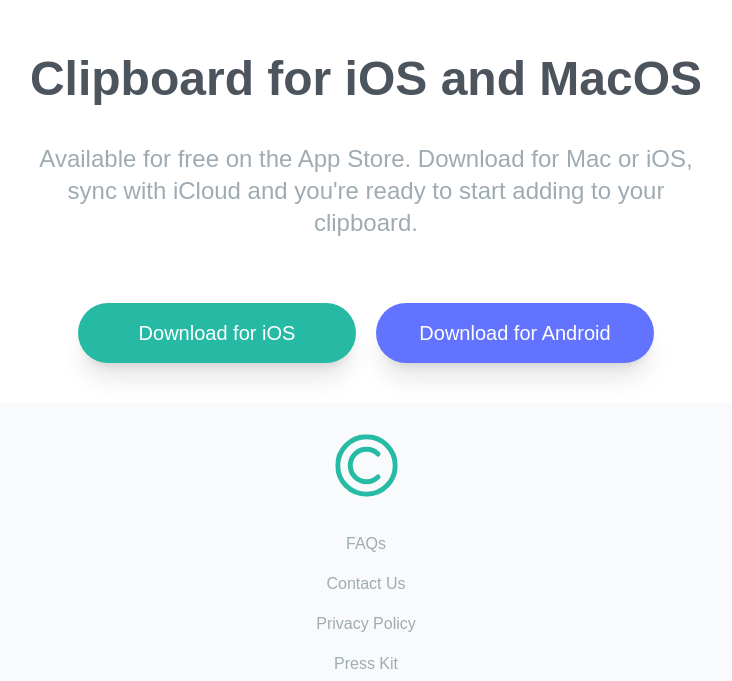
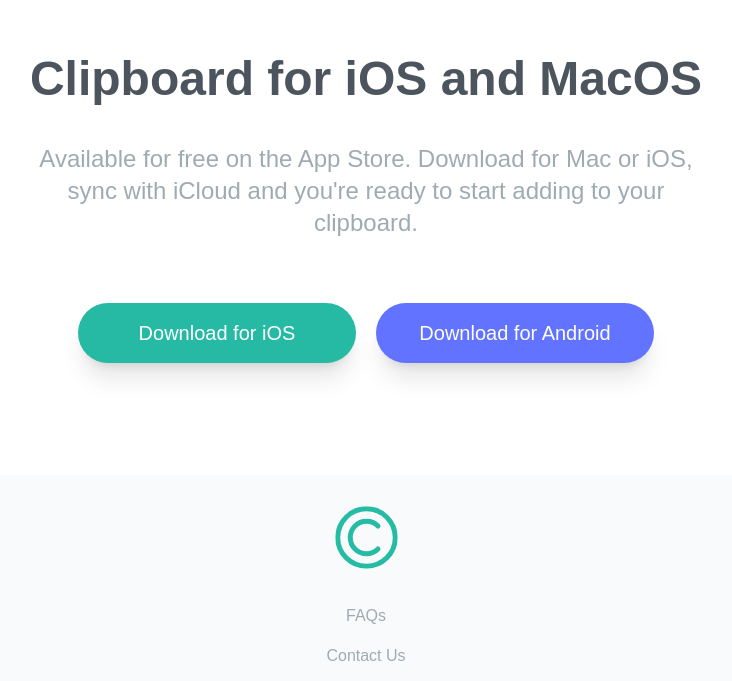
Before and after one commit to vascodes/tw-clipboard-website, a website: page index.html in a window 1280 px wide. Shown: the part 3048-3729 px from the top of the page, without its empty margins (274-1006 px from the left). Drawn offline with Linux system fonts and the light colour scheme; a web font is replaced by a local one.

Commit message:
Update padding for Download section.

```diff
--- a/index.html
+++ b/index.html
@@ -185,7 +185,7 @@
       </section>
 
       <!-- Download Section -->
-      <section id="download-section" class="mt-32 pb-10">
+      <section id="download-section" class="mt-32 pb-28">
         <h2>Clipboard for iOS and MacOS</h2>
         <p class="text-grayishBlue mx-auto mt-8 max-w-2xl text-2xl xl:text-4xl xl:max-w-6xl">
           Available for free on the App Store. Download for Mac or iOS, sync
```
Also changed, not shown: css/style.css.
